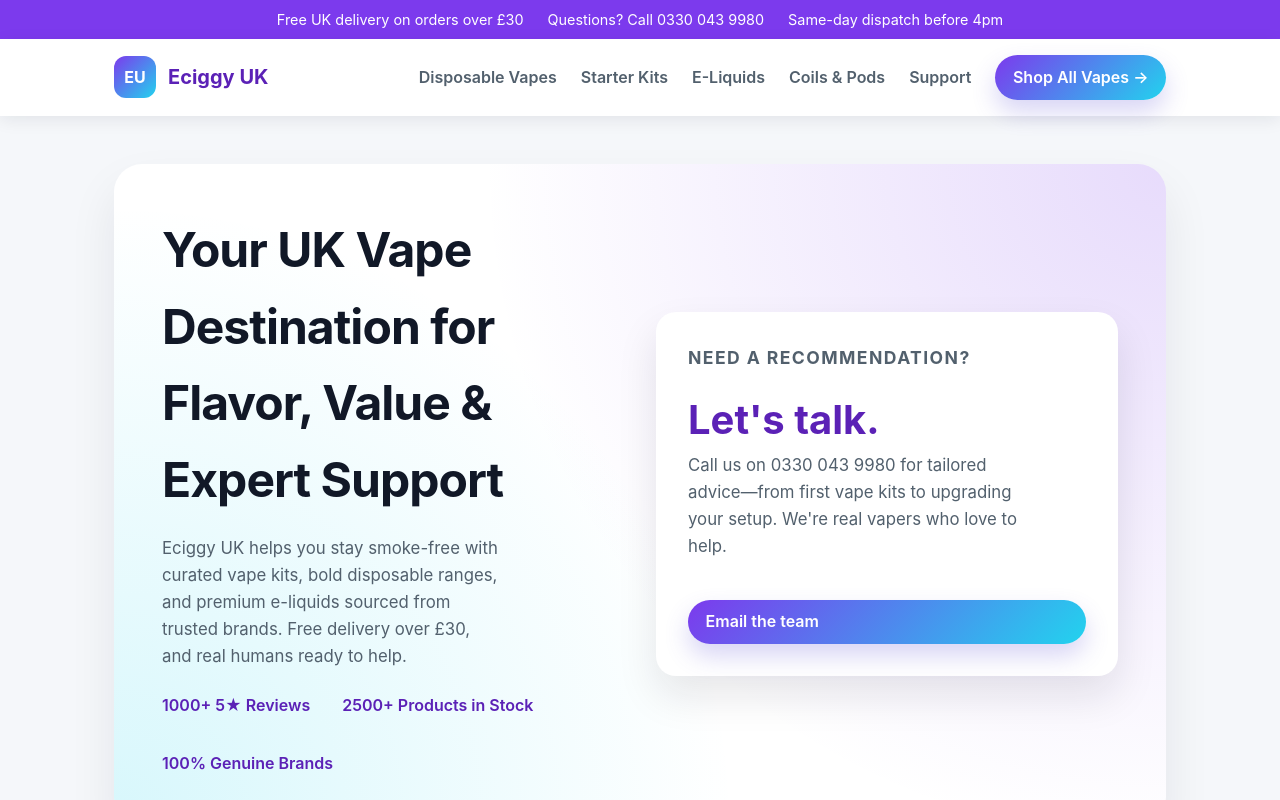
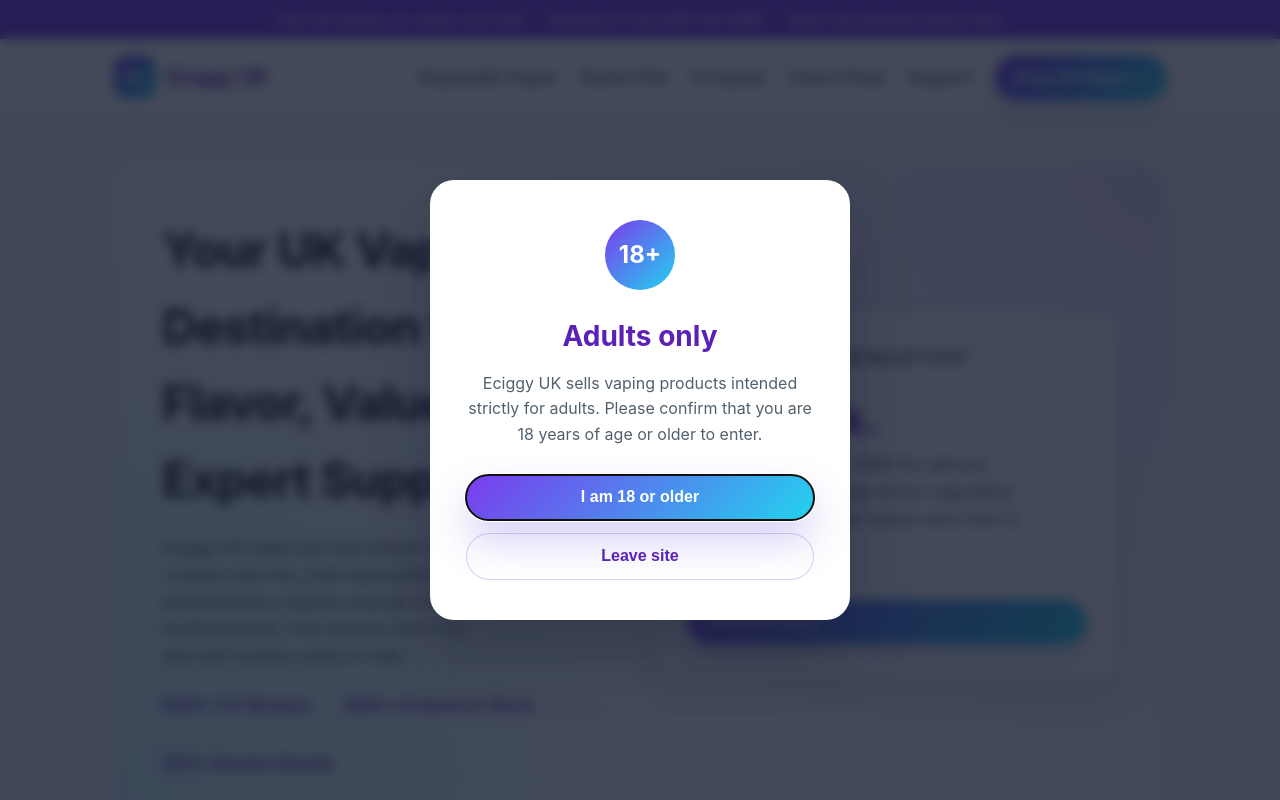
Before and after one commit to xboxlivejohns/eciggyukexample, a plain HTML site: page index.html in a window 1280 px wide. Shown: the top 800 px of the page. Drawn offline with Linux system fonts and the light colour scheme.

Commit message:
Add age verification gate overlay

```diff
--- a/index.html
+++ b/index.html
@@ -29,9 +29,104 @@
       line-height: 1.6;
     }
 
+    body.no-scroll {
+      overflow: hidden;
+    }
+
     a {
       color: inherit;
       text-decoration: none;
+    }
+
+    .age-gate {
+      position: fixed;
+      inset: 0;
+      background: rgba(15, 23, 42, 0.78);
+      backdrop-filter: blur(6px);
+      display: none;
+      align-items: center;
+      justify-content: center;
+      padding: 1.5rem;
+      z-index: 9999;
+    }
+
+    .age-gate[aria-hidden="false"] {
+      display: flex;
+    }
+
+    .age-gate__dialog {
+      max-width: 420px;
+      width: min(100%, 420px);
+      background: var(--surface);
+      border-radius: 24px;
+      padding: 2.5rem 2.25rem;
+      box-shadow: 0 32px 60px rgba(15, 23, 42, 0.25);
+      text-align: center;
+      position: relative;
+    }
+
+    .age-gate__badge {
+      width: 70px;
+      height: 70px;
+      border-radius: 50%;
+      margin: 0 auto 1.5rem;
+      display: grid;
+      place-items: center;
+      font-weight: 700;
+      font-size: 1.5rem;
+      color: #fff;
+      background: var(--accent);
+    }
+
+    .age-gate__title {
+      font-size: 1.75rem;
+      margin: 0 0 0.75rem;
+      color: var(--brand-dark);
+    }
+
+    .age-gate__text {
+      color: var(--muted);
+      margin: 0 0 1.75rem;
+    }
+
+    .age-gate__actions {
+      display: grid;
+      gap: 0.75rem;
+    }
+
+    .age-gate__confirm,
+    .age-gate__exit {
+      border: none;
+      border-radius: 999px;
+      padding: 0.85rem 1.25rem;
+      font-weight: 600;
+      font-size: 1rem;
+      cursor: pointer;
+      transition: transform 0.15s ease, box-shadow 0.15s ease;
+    }
+
+    .age-gate__confirm {
+      background: var(--accent);
+      color: #fff;
+      box-shadow: 0 16px 32px rgba(92, 78, 214, 0.24);
+    }
+
+    .age-gate__confirm:hover,
+    .age-gate__confirm:focus {
+      transform: translateY(-1px);
+      box-shadow: 0 20px 40px rgba(92, 78, 214, 0.28);
+    }
+
+    .age-gate__exit {
+      background: var(--surface);
+      color: var(--brand-dark);
+      border: 1px solid rgba(124, 58, 237, 0.25);
+    }
+
+    .age-gate__exit:hover,
+    .age-gate__exit:focus {
+      transform: translateY(-1px);
+      box-shadow: 0 18px 28px rgba(15, 23, 42, 0.12);
     }
 
     .top-bar {
@@ -377,6 +472,19 @@
   </style>
 </head>
 <body>
+  <div class="age-gate" id="ageGate" role="dialog" aria-modal="true" aria-hidden="true">
+    <div class="age-gate__dialog">
+      <div class="age-gate__badge" aria-hidden="true">18+</div>
+      <h1 class="age-gate__title">Adults only</h1>
+      <p class="age-gate__text">
+        Eciggy UK sells vaping products intended strictly for adults. Please confirm that you are 18 years of age or older to enter.
+      </p>
+      <div class="age-gate__actions">
+        <button type="button" class="age-gate__confirm" id="ageGateConfirm">I am 18 or older</button>
+        <button type="button" class="age-gate__exit" id="ageGateExit">Leave site</button>
+      </div>
+    </div>
+  </div>
   <div class="top-bar">
     <span>Free UK delivery on orders over £30</span>
     <span>Questions? Call 0330 043 9980</span>
@@ -579,6 +687,43 @@
   </footer>
   <script>
     document.getElementById("year").textContent = new Date().getFullYear();
+
+    (function () {
+      const gate = document.getElementById("ageGate");
+      const confirmBtn = document.getElementById("ageGateConfirm");
+      const exitBtn = document.getElementById("ageGateExit");
+
+      if (!gate || !confirmBtn || !exitBtn) {
+        return;
+      }
+
+      const storageKey = "eciggy-age-verified";
+      const hasVerified = window.localStorage.getItem(storageKey) === "true";
+
+      const showGate = () => {
+        gate.setAttribute("aria-hidden", "false");
+        document.body.classList.add("no-scroll");
+        confirmBtn.focus();
+      };
+
+      const hideGate = () => {
+        gate.setAttribute("aria-hidden", "true");
+        document.body.classList.remove("no-scroll");
+      };
+
+      if (!hasVerified) {
+        showGate();
+      }
+
+      confirmBtn.addEventListener("click", () => {
+        window.localStorage.setItem(storageKey, "true");
+        hideGate();
+      });
+
+      exitBtn.addEventListener("click", () => {
+        window.location.href = "https://www.google.com";
+      });
+    })();
   </script>
 </body>
 </html>
```
